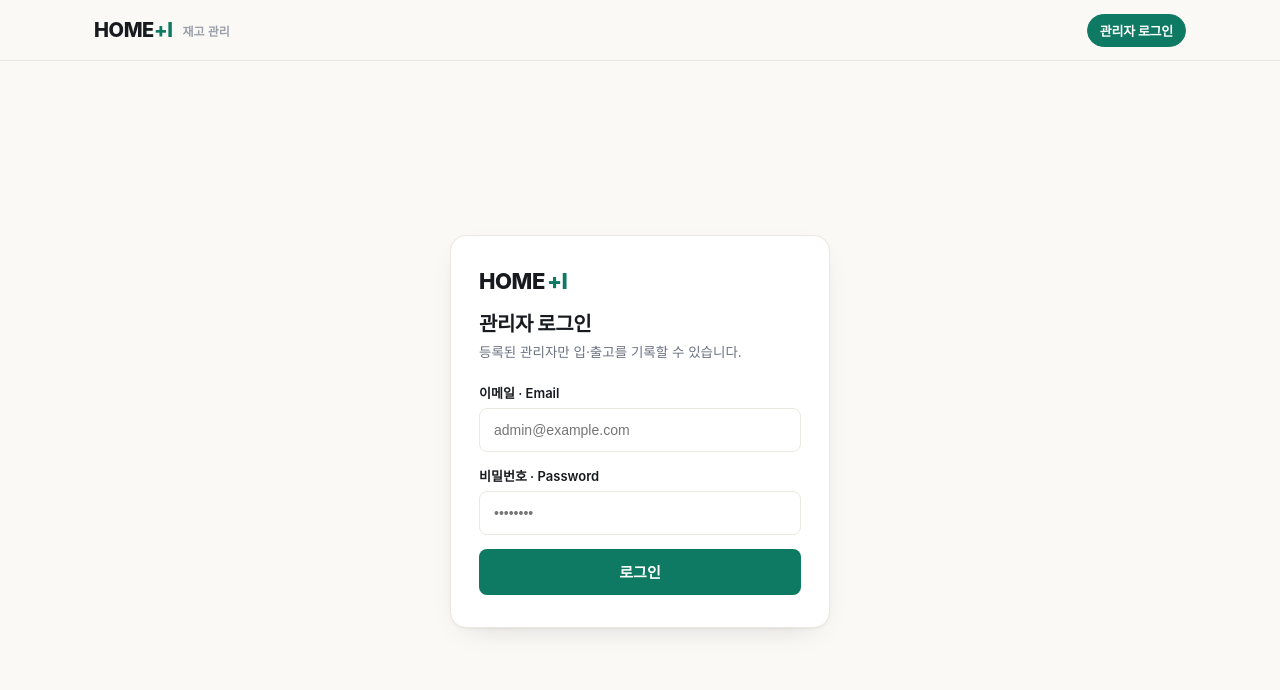
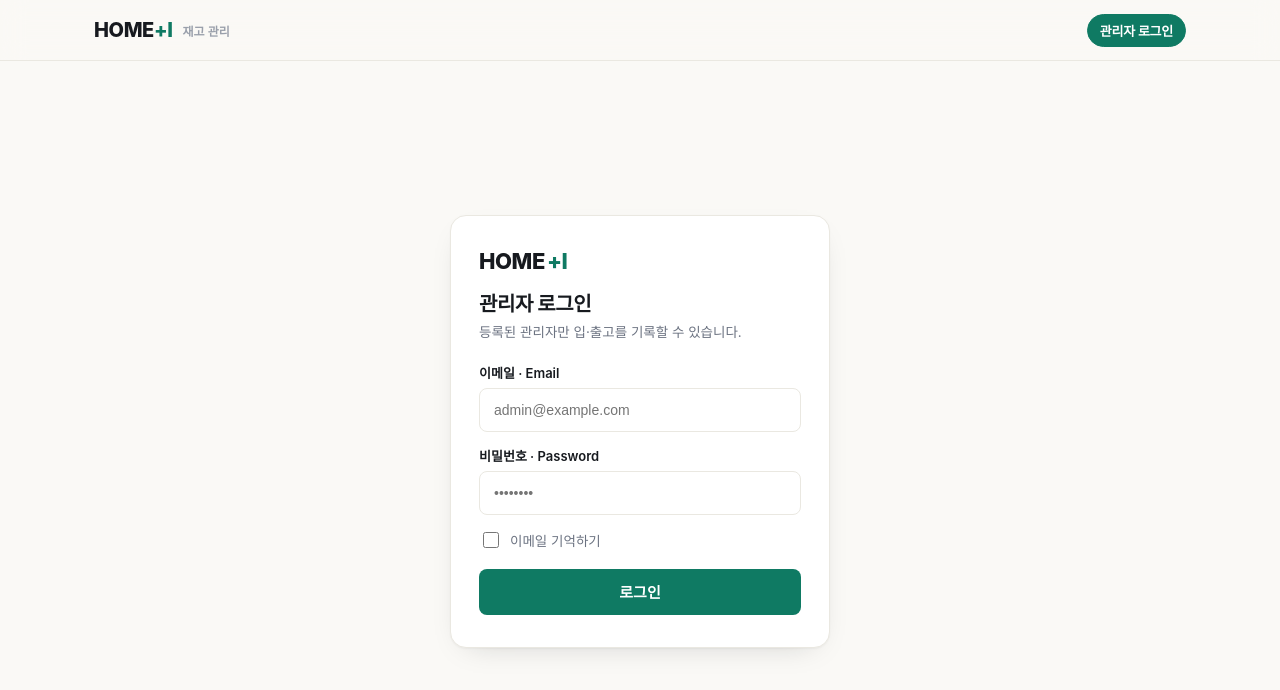
Before and after one commit to Kushong/homei-inventory, a Next.js app: page /login in a window 1280 px wide. Shown: the top 690 px of the page. Built offline with nearby package versions, Linux system fonts and the light colour scheme; no server answers; a web font is replaced by a local one.

Commit message:
Update page.js

```diff
--- a/app/login/page.js
+++ b/app/login/page.js
@@ -3,6 +3,8 @@
 import { Suspense, useEffect, useState } from 'react';
 import { useSearchParams } from 'next/navigation';
 import { createClient } from '@/lib/supabase/client';
+
+const REMEMBER_KEY = 'homei_saved_email';
 
 function LoginForm() {
   const supabase = createClient();
@@ -11,18 +13,25 @@ function LoginForm() {
 
   const [email, setEmail] = useState('');
   const [password, setPassword] = useState('');
+  const [remember, setRemember] = useState(false);
   const [err, setErr] = useState('');
   const [loading, setLoading] = useState(false);
 
-  // 이미 로그인된 상태로 /login 에 오면 바로 홈으로
+  // 저장된 이메일 불러오기 + 이미 로그인돼 있으면 홈으로
   useEffect(() => {
+    try {
+      const saved = localStorage.getItem(REMEMBER_KEY);
+      if (saved) { setEmail(saved); setRemember(true); }
+    } catch {}
+
     supabase.auth.getSession().then(({ data }) => {
       if (data.session) window.location.replace(next);
     });
     // eslint-disable-next-line react-hooks/exhaustive-deps
   }, []);
 
-  async function submit() {
+  async function submit(e) {
+    if (e) e.preventDefault();
     setErr('');
     if (!email || !password) { setErr('이메일과 비밀번호를 입력하세요.'); return; }
     setLoading(true);
@@ -33,11 +42,26 @@ function LoginForm() {
         setLoading(false);
         return;
       }
-      // ★ getSession() 대기 줄 제거 → 락 데드락 없이 즉시 이동
-      // signInWithPassword 시점에 세션 쿠키는 이미 기록됨
+
+      // 이메일 기억하기
+      try {
+        if (remember) localStorage.setItem(REMEMBER_KEY, email);
+        else localStorage.removeItem(REMEMBER_KEY);
+      } catch {}
+
+      // 크롬·엣지 등: 자격증명 저장 팝업을 프로그램적으로 유도
+      // (사파리는 미지원 → 아래 <form> 제출로 네이티브 저장 팝업이 뜸)
+      try {
+        if (window.PasswordCredential) {
+          const cred = new window.PasswordCredential({ id: email, password });
+          await navigator.credentials.store(cred);
+        }
+      } catch {}
+
+      // getSession() 대기 없이 즉시 이동 → 락 데드락 방지
       window.location.replace(next);
-    } catch (e) {
-      setErr('로그인 중 오류: ' + (e?.message || String(e)));
+    } catch (e2) {
+      setErr('로그인 중 오류: ' + (e2?.message || String(e2)));
       setLoading(false);
     }
   }
@@ -53,31 +77,50 @@ function LoginForm() {
 
         {err && <div className="form-error">{err}</div>}
 
+        <form onSubmit={submit} autoComplete="on">
           <div className="field">
             <label>이메일 · Email</label>
             <input
               type="email"
+              name="email"
               value={email}
               onChange={(e) => setEmail(e.target.value)}
-            onKeyDown={(e) => e.key === 'Enter' && submit()}
               placeholder="admin@example.com"
-            autoComplete="email"
+              autoComplete="username"
             />
           </div>
           <div className="field">
             <label>비밀번호 · Password</label>
             <input
               type="password"
+              name="password"
               value={password}
               onChange={(e) => setPassword(e.target.value)}
-            onKeyDown={(e) => e.key === 'Enter' && submit()}
               placeholder="••••••••"
               autoComplete="current-password"
             />
           </div>
-        <button className="btn" onClick={submit} disabled={loading}>
+
+          <label
+            style={{
+              display: 'flex', alignItems: 'center', gap: 8,
+              fontSize: 13.5, color: 'var(--muted)', margin: '2px 0 18px',
+              cursor: 'pointer', userSelect: 'none',
+            }}
+          >
+            <input
+              type="checkbox"
+              checked={remember}
+              onChange={(e) => setRemember(e.target.checked)}
+              style={{ width: 16, height: 16, accentColor: 'var(--brand)' }}
+            />
+            이메일 기억하기
+          </label>
+
+          <button className="btn" type="submit" disabled={loading} style={{ width: '100%' }}>
             {loading ? '로그인 중…' : '로그인'}
           </button>
+        </form>
       </div>
     </div>
   );
```
Lines whose indentation alone changed are shown as unchanged.
